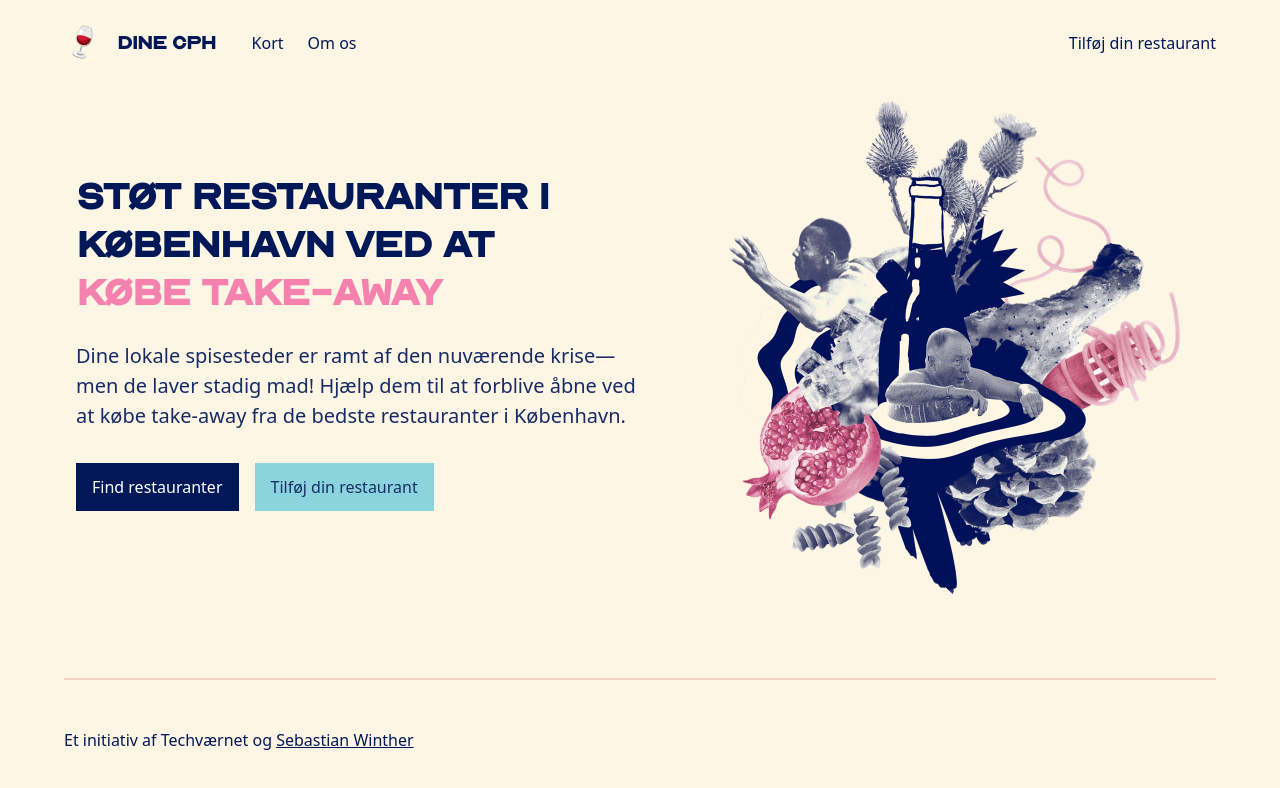
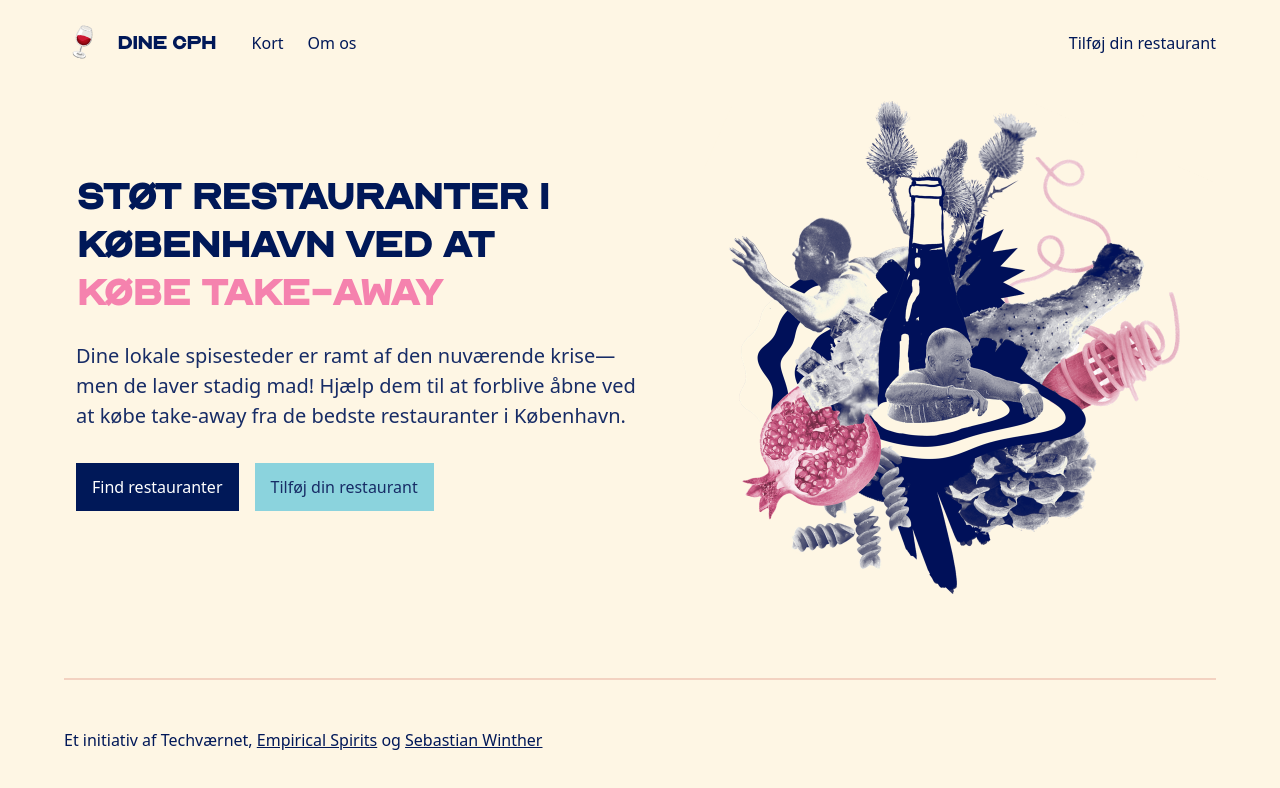
Before and after one commit to covid19-group/dinecph, a Next.js app: page / in a window 1280 px wide. Shown: the top 788 px of the page. Built offline with nearby package versions, Linux system fonts and the light colour scheme; a web font is replaced by a local one; what @tailwindcss/custom-forms would draw is missing.

Commit message:
empirical in footer

```diff
--- a/components/Footer.js
+++ b/components/Footer.js
@@ -15,6 +15,14 @@ export default () => {
           {
             // </a>
           }
+          {', '}
+          <a
+            href="https://shop.empiricalspirits.co/"
+            target="_blank"
+            rel="noopener"
+          >
+            Empirical Spirits
+          </a>
           {' og '}
           <a
             href="https://www.sebastianwinther.com"
```
